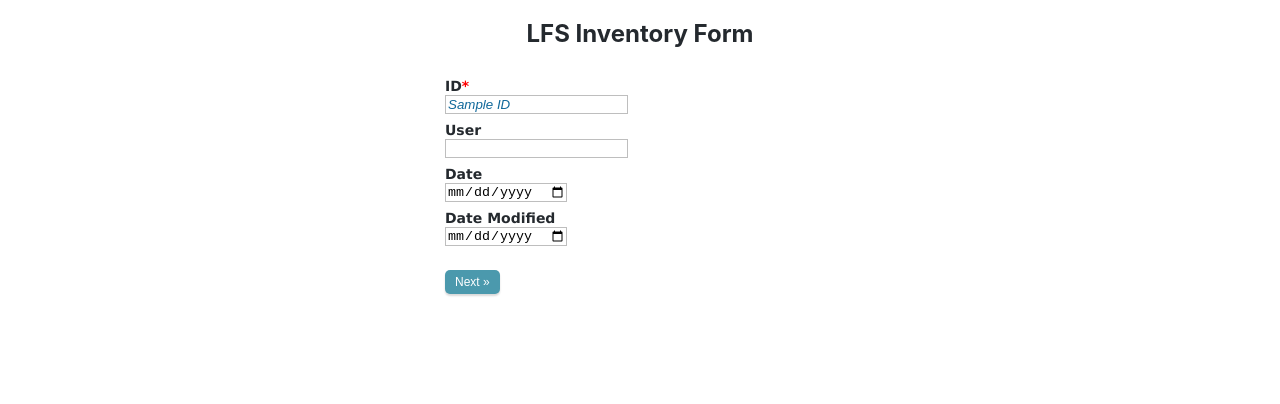
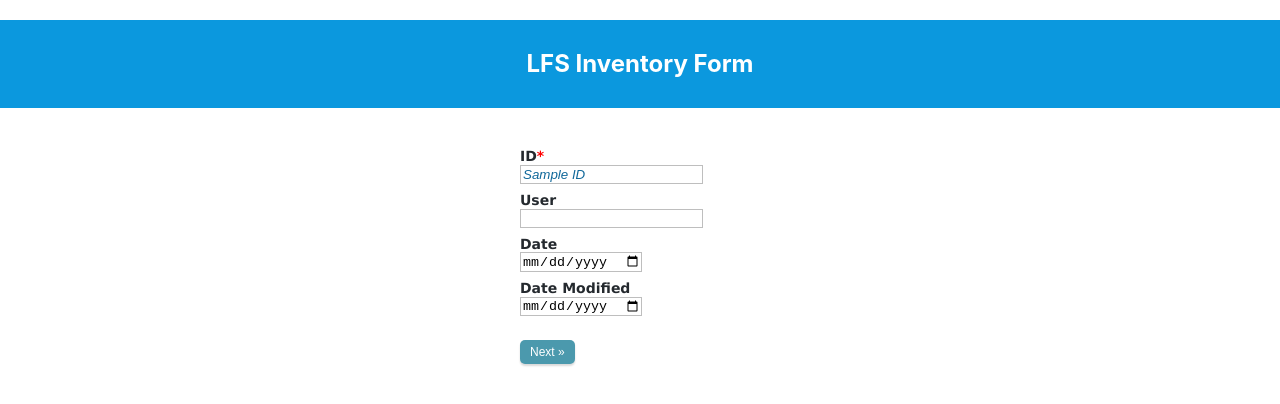
Before and after one commit to UBC-LFS/lfs-inventory, a React (Create React App) app: page / in a window 1280 px wide. Shown: the top 404 px of the page. Built offline with nearby package versions, Linux system fonts and the light colour scheme.

Commit message:
Add header bar

```diff
--- a/src/App.css
+++ b/src/App.css
@@ -8,3 +8,19 @@
   padding: 15px 15px 15px 15px;
   background: #FFFFFF;
 }
+
+.headerBar  {
+  padding: 10px 0 40px 0;
+  width: 100%;
+  height: 38px;
+  background-color: #0b98de;
+}
+
+h1 {
+  list-style: none;
+  text-align: center;
+  color: white;
+  font-family: -apple-system, BlinkMacSystemFont, "Segoe UI", Helvetica, Arial,
+  sans-serif, "Apple Color Emoji", "Segoe UI Emoji", "Segoe UI Symbol";
+  font-size: 24px;
+}
--- a/src/App.js
+++ b/src/App.js
@@ -11,6 +11,9 @@ class App extends Component {
   render () {
     return (
       <div className='App navbar expand'>
+      <div class="headerBar">
+        <h1>LFS Inventory Form</h1>
+      </div>
         <Multi />
       </div>
     )
--- a/src/components/MultiStep.js
+++ b/src/components/MultiStep.js
@@ -106,7 +106,6 @@ class Wizard extends React.Component {
 
 const Multi = () => (
   <div className="Multi">
-    <h1>LFS Inventory Form</h1>
     <Wizard
       onSubmit={(values, actions) => {
         sleep(300).then(() => {
--- a/src/css/multistep.css
+++ b/src/css/multistep.css
@@ -1,4 +1,5 @@
 body {
+  padding-top: 20px;
   font-family: -apple-system, BlinkMacSystemFont, "Segoe UI", Helvetica, Arial,
     sans-serif, "Apple Color Emoji", "Segoe UI Emoji", "Segoe UI Symbol";
   font-size: 12px;
@@ -32,9 +33,9 @@ code {
 }
 
 form {
-  max-width: 400px;
+  max-width: 250px;
   margin:10px auto;
-  padding: 10px 10px 10px 20px;
+  padding: 30px 10px 10px 20px;
   font: 14px "Lucida Sans Unicode", "Lucida Grande", sans-serif;
   text-align: left;
 }
@@ -44,11 +45,11 @@ form {
 }
 
 .cbp-mc-column {
-	width: 20%;
 	margin: 10px 40px;
 	float: left;
 }
 
+/*
 @media screen and (max-width: 70rem) {
 	.cbp-mc-column {
 		width: 50%;
@@ -64,6 +65,7 @@ form {
 		padding: 15px;
 	}
 }
+*/
 
 .cbp-mc-submit-wrap {
 	text-align: center;
```
